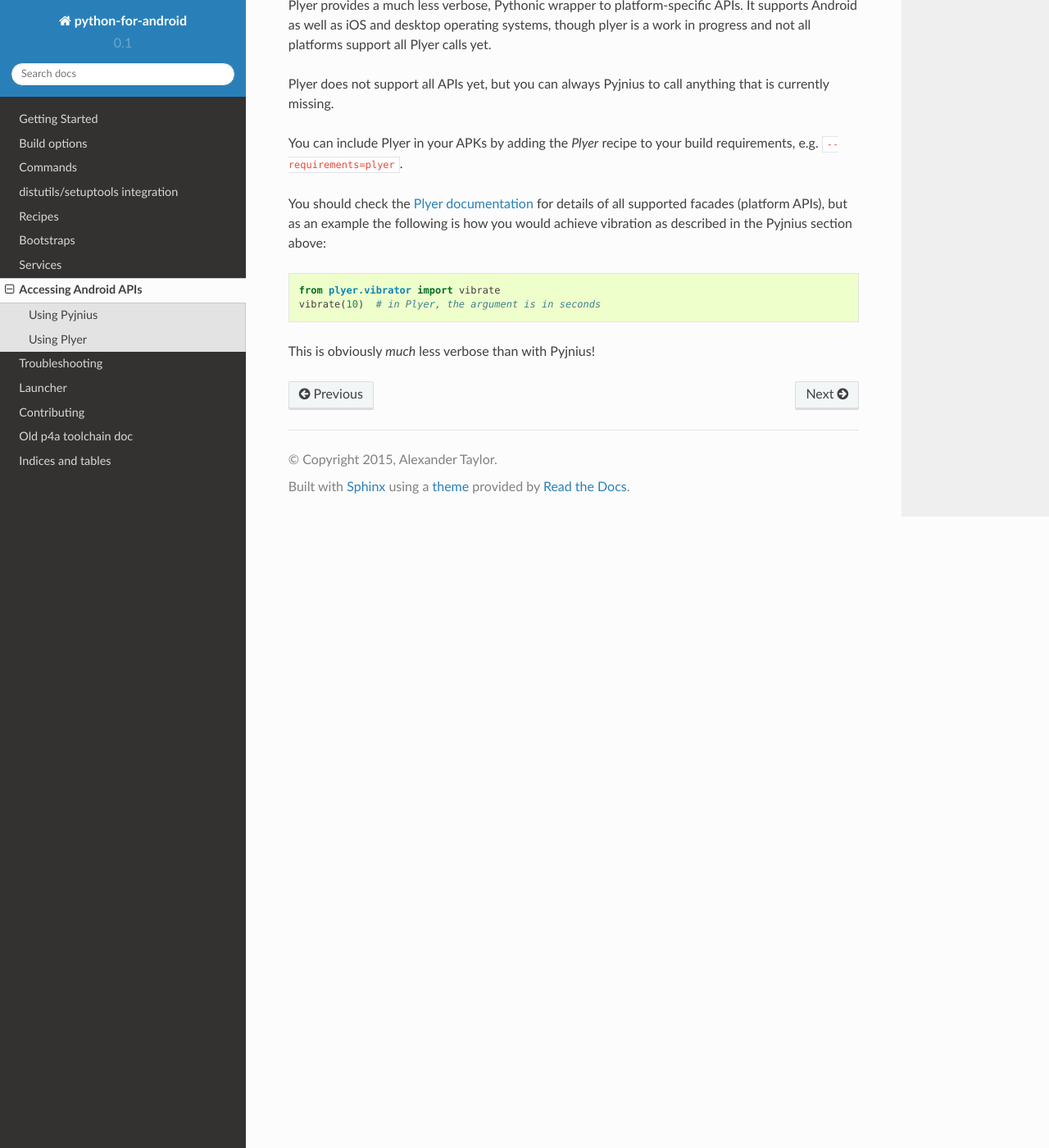
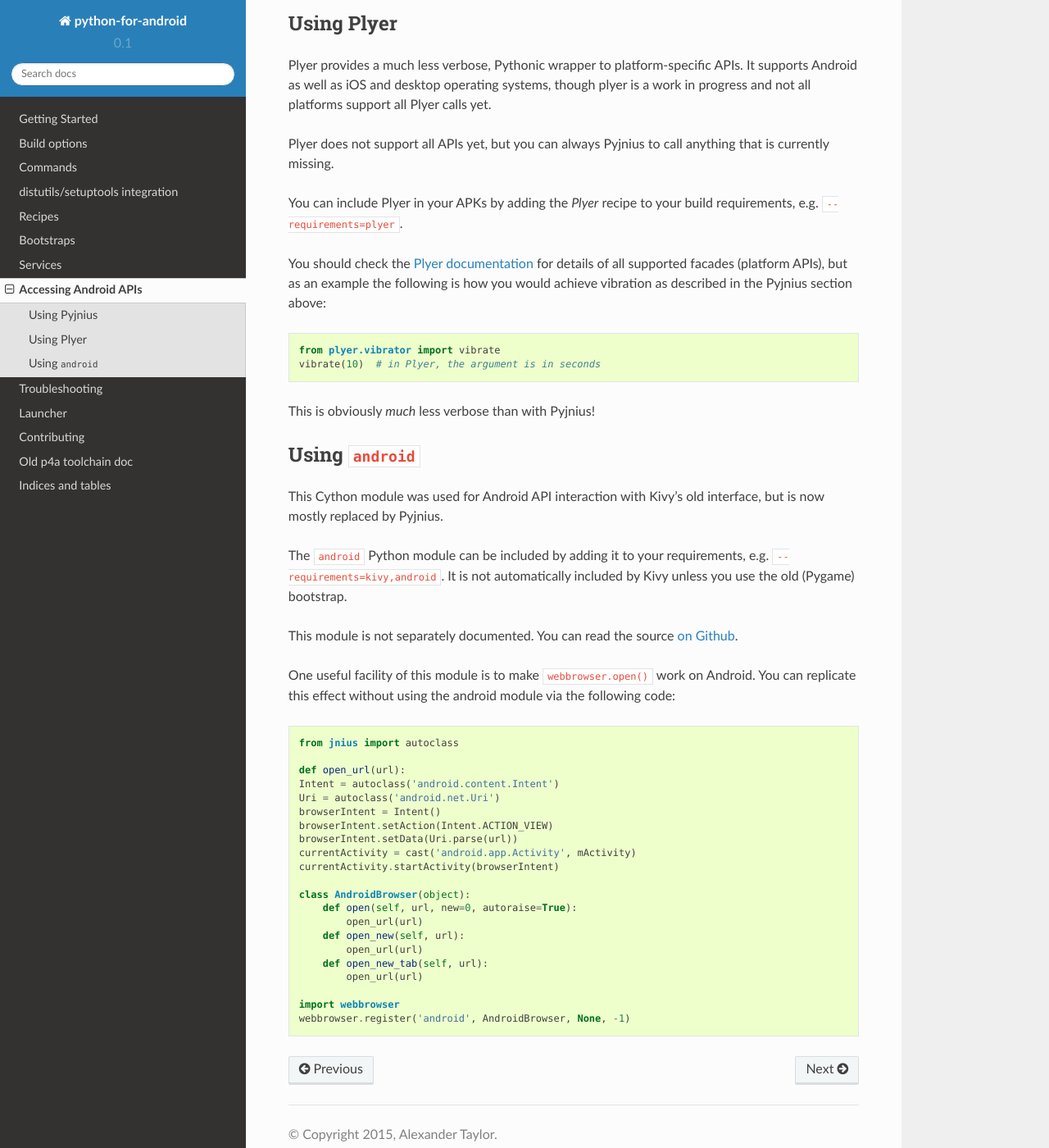
Before and after one commit to kivy/python-for-android, a Sphinx documentation site: the page built from doc/source/apis.rst, in a window 1280 px wide and 1400 px high, scrolled down 1592 px. Shown: the whole window at 82% size. Built offline with Sphinx 7.4.7 and the Read the Docs theme 2.0.0, drawn with Linux system fonts in a browser that asks for light colours; pages that are not in the unit, such as notebooks, are missing from menus; some of the changed text lies outside the part shown.

Commit message:
Documented android module and webbrowser

```diff
--- a/doc/source/apis.rst
+++ b/doc/source/apis.rst
@@ -20,6 +20,10 @@
 Pyjnius and Plyer are independent projects whose documentation is
 linked above.  See below for some simple introductory examples, and
 explanation of how to include these modules in your APKs.
+
+This page also documents the ``android`` module which you can include
+with p4a, but this is mostly replaced by Pyjnius and is not
+recommended for use in new applications.
 
 
 Using Pyjnius
@@ -100,3 +104,46 @@
     vibrate(10)  # in Plyer, the argument is in seconds
 
 This is obviously *much* less verbose than with Pyjnius!
+
+
+Using ``android``
+-----------------
+
+This Cython module was used for Android API interaction with Kivy's old
+interface, but is now mostly replaced by Pyjnius.
+
+The ``android`` Python module can be included by adding it to your
+requirements, e.g. :code:`--requirements=kivy,android`. It is not
+automatically included by Kivy unless you use the old (Pygame)
+bootstrap.
+
+This module is not separately documented. You can read the source `on
+Github
+<https://github.com/kivy/python-for-android/tree/master/pythonforandroid/recipes/android/src/android>`__.
+
+One useful facility of this module is to make
+:code:`webbrowser.open()` work on Android. You can replicate this
+effect without using the android module via the following
+code::
+
+    from jnius import autoclass
+
+    def open_url(url):
+    Intent = autoclass('android.content.Intent')
+    Uri = autoclass('android.net.Uri')
+    browserIntent = Intent()
+    browserIntent.setAction(Intent.ACTION_VIEW)
+    browserIntent.setData(Uri.parse(url))
+    currentActivity = cast('android.app.Activity', mActivity)
+    currentActivity.startActivity(browserIntent)
+
+    class AndroidBrowser(object):
+        def open(self, url, new=0, autoraise=True):
+            open_url(url)
+        def open_new(self, url):
+            open_url(url)
+        def open_new_tab(self, url):
+            open_url(url)
+
+    import webbrowser
+    webbrowser.register('android', AndroidBrowser, None, -1)
```
